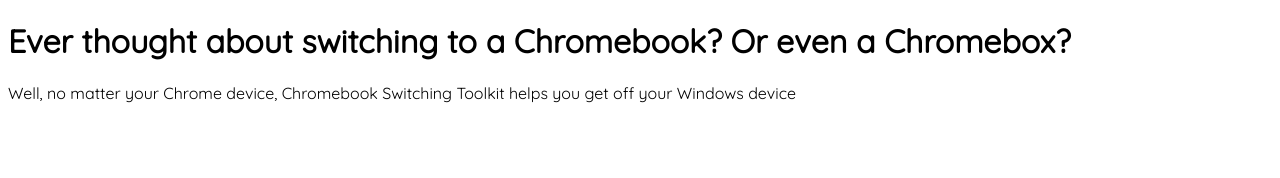
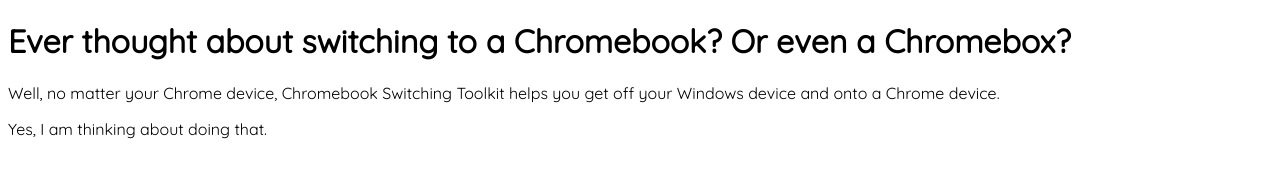
Before and after one commit to TechyTommy3/ChromebookSetupToolkit, a plain HTML site: page docs/index.html in a window 1280 px wide. Drawn offline with Linux system fonts and the light colour scheme.

Commit message:
Update index.html

```diff
--- a/docs/index.html
+++ b/docs/index.html
@@ -14,6 +14,7 @@
     </head>
     <body>
 		<h1>Ever thought about switching to a Chromebook? Or even a Chromebox?</h1>
-		<p>Well, no matter your Chrome device, Chromebook Switching Toolkit helps you get off your Windows device</p>
+		<p>Well, no matter your Chrome device, Chromebook Switching Toolkit helps you get off your Windows device and onto a Chrome device.</p>
+		<p>Yes, I am thinking about doing that.</p>
     </body>
 </html>
```
